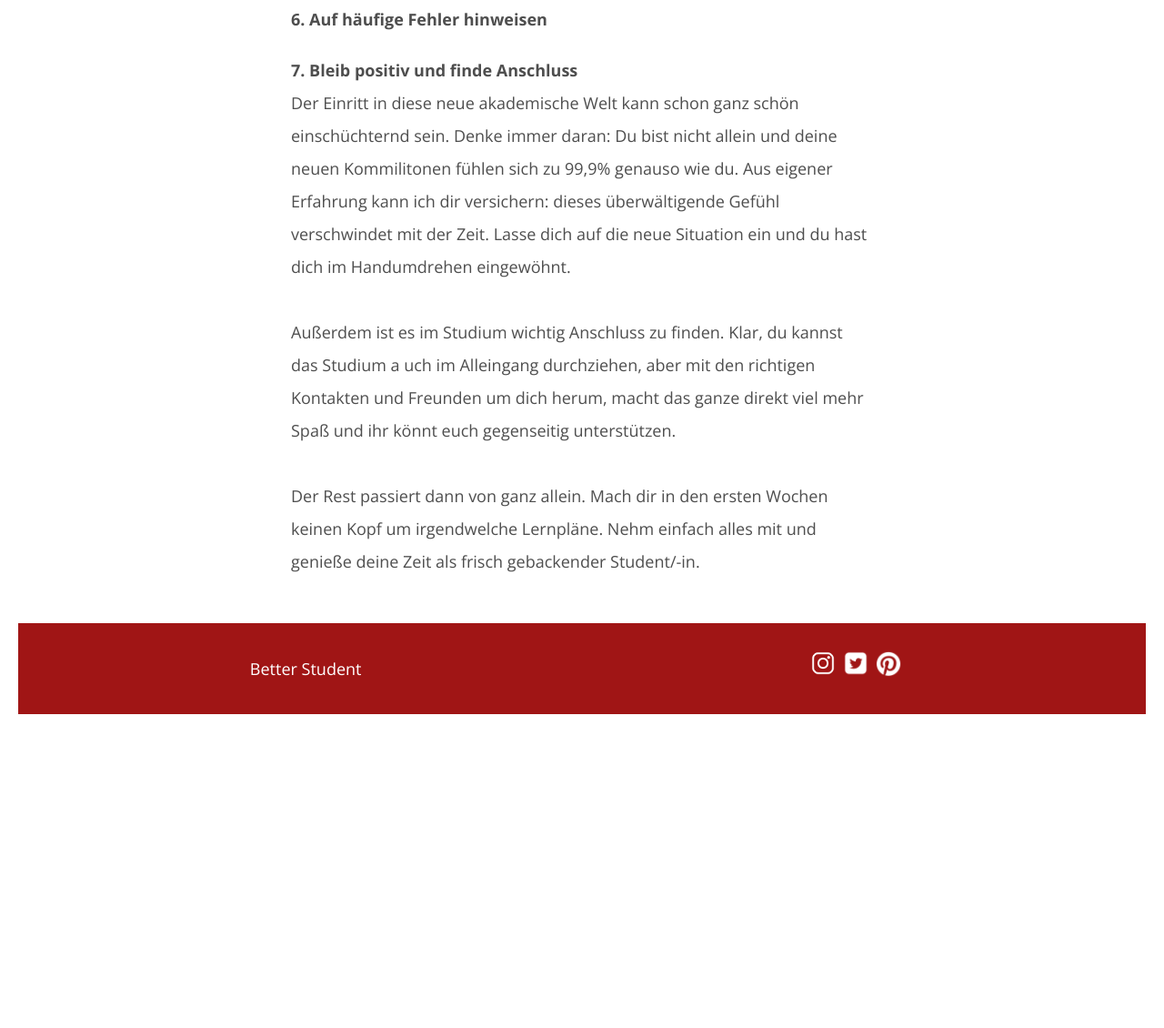
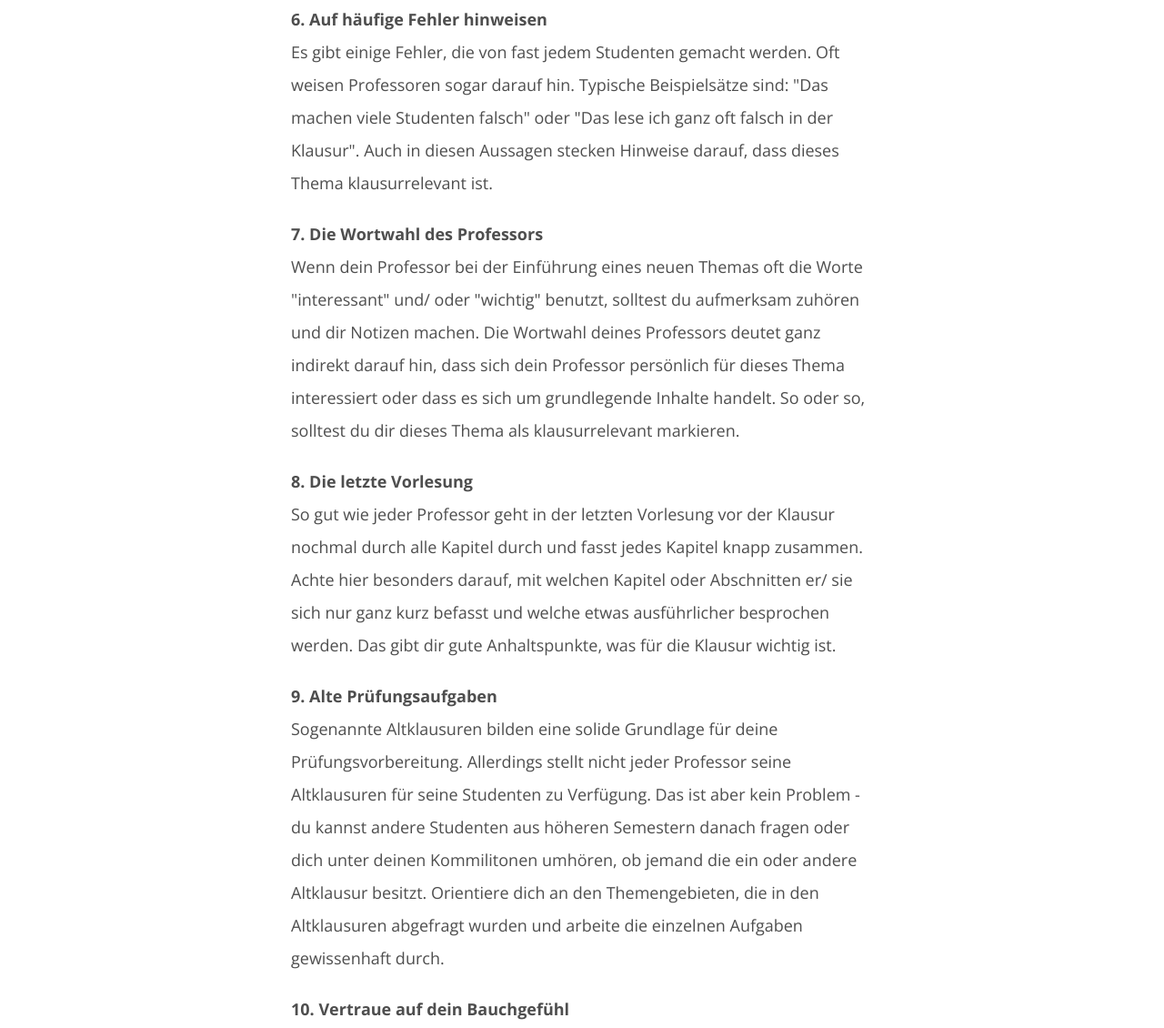
Before and after one commit to SarahKirchhoff/Better-Student, a plain HTML site: page Blog/de/post_studentenleben/klausurrelevant.html in a window 1280 px wide. Shown: the part 2619-3749 px from the top of the page at 91% size. Before the commit the page ends 3404 px from the top, so only its background shows below. Drawn offline with nearby package versions, Linux system fonts and the light colour scheme.

Commit message:
Artikel: Klausurelevant weiter geschrieben

```diff
--- a/Blog/de/post_studentenleben/klausurrelevant.html
+++ b/Blog/de/post_studentenleben/klausurrelevant.html
@@ -107,23 +107,27 @@
 
         <h3>6. Auf häufige Fehler hinweisen</h3>
         <p class="absatz">
-
+            Es gibt einige Fehler, die von fast jedem Studenten gemacht werden. Oft weisen Professoren sogar darauf hin. Typische Beispielsätze sind: "Das machen viele Studenten falsch" oder "Das lese ich ganz oft falsch in der Klausur". Auch in diesen Aussagen stecken Hinweise darauf, dass dieses Thema klausurrelevant ist.
         </p>
 
-        <h3>7. Bleib positiv und finde Anschluss</h3>
+        <h3>7. Die Wortwahl des Professors</h3>
         <p class="absatz">
-            Der Einritt in diese neue akademische Welt kann schon ganz schön einschüchternd sein.
-            Denke immer daran: Du bist nicht allein und deine neuen Kommilitonen fühlen sich zu
-            99,9% genauso wie du.  Aus eigener Erfahrung kann ich dir versichern: dieses
-            überwältigende Gefühl verschwindet mit der Zeit. Lasse dich auf die neue Situation ein
-            und du hast dich im Handumdrehen eingewöhnt. <br><br>
-            Außerdem ist es im Studium wichtig Anschluss zu finden. Klar, du kannst das Studium a
-            uch im Alleingang durchziehen, aber mit den richtigen Kontakten und Freunden um dich
-            herum, macht das ganze direkt viel mehr Spaß und ihr könnt euch gegenseitig
-            unterstützen. <br><br>
-            Der Rest passiert dann von ganz allein. Mach dir in den ersten Wochen keinen
-            Kopf um irgendwelche Lernpläne. Nehm einfach alles mit und genieße deine Zeit
-            als frisch gebackender Student/-in.
+            Wenn dein Professor bei der Einführung eines neuen Themas oft die Worte "interessant" und/ oder "wichtig" benutzt, solltest du aufmerksam zuhören und dir Notizen machen. Die Wortwahl deines Professors deutet ganz indirekt darauf hin, dass sich dein Professor persönlich für dieses Thema interessiert oder dass es sich um grundlegende Inhalte handelt. So oder so, solltest du dir dieses Thema als klausurrelevant markieren.
+        </p>
+
+        <h3>8. Die letzte Vorlesung</h3>
+        <p class="absatz">
+            So gut wie jeder Professor geht in der letzten Vorlesung vor der Klausur nochmal durch alle Kapitel durch und fasst jedes Kapitel knapp zusammen. Achte hier besonders darauf, mit welchen Kapitel oder Abschnitten er/ sie sich nur ganz kurz befasst und welche etwas ausführlicher besprochen werden. Das gibt dir gute Anhaltspunkte, was für die Klausur wichtig ist.
+        </p>
+
+        <h3>9. Alte Prüfungsaufgaben</h3>
+        <p class="absatz">
+            Sogenannte Altklausuren bilden eine solide Grundlage für deine Prüfungsvorbereitung. Allerdings stellt nicht jeder Professor seine Altklausuren für seine Studenten zu Verfügung. Das ist aber kein Problem - du kannst andere Studenten aus höheren Semestern danach fragen oder dich unter deinen Kommilitonen umhören, ob jemand die ein oder andere Altklausur besitzt. Orientiere dich an den Themengebieten, die in den Altklausuren abgefragt wurden und arbeite die einzelnen Aufgaben gewissenhaft durch.
+        </p>
+
+        <h3>10. Vertraue auf dein Bauchgefühl</h3>
+        <p class="absatz">
+
         </p>
 
     </div>
```
